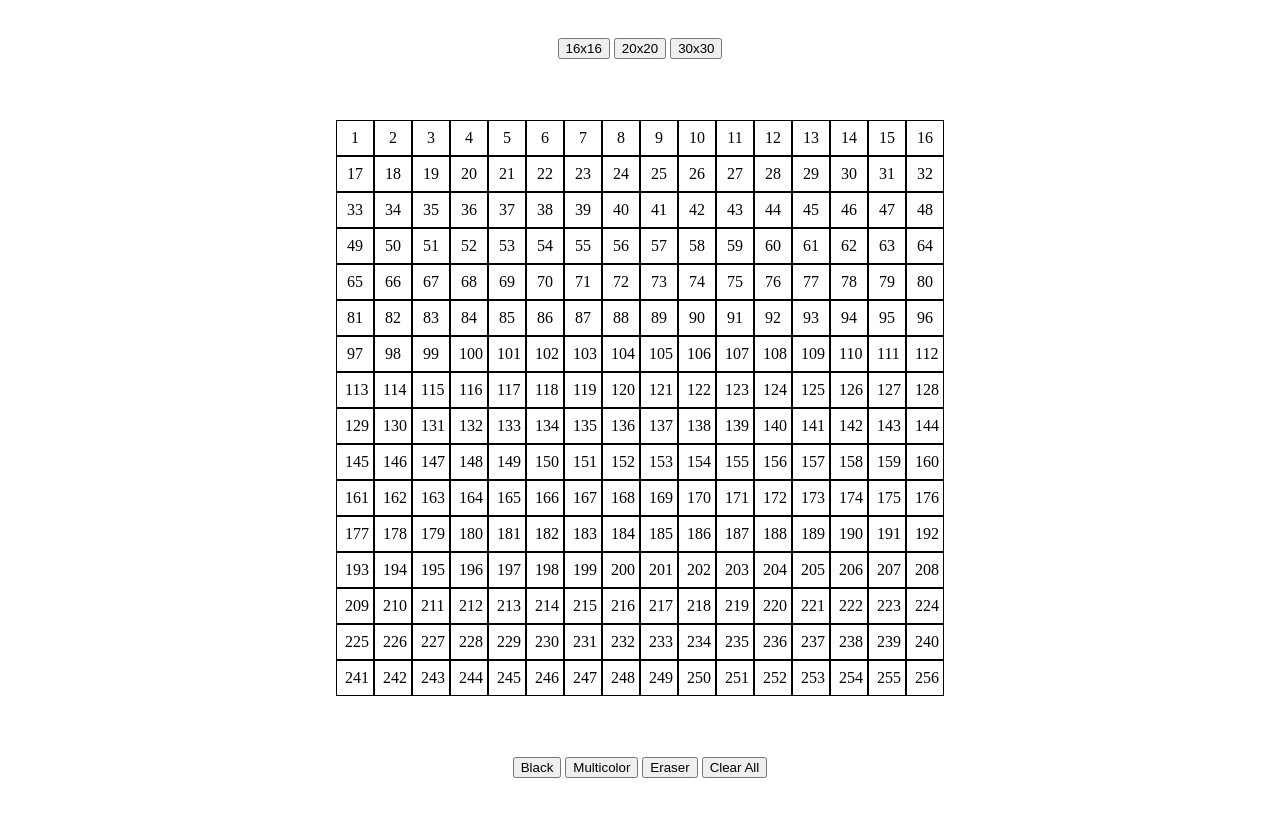
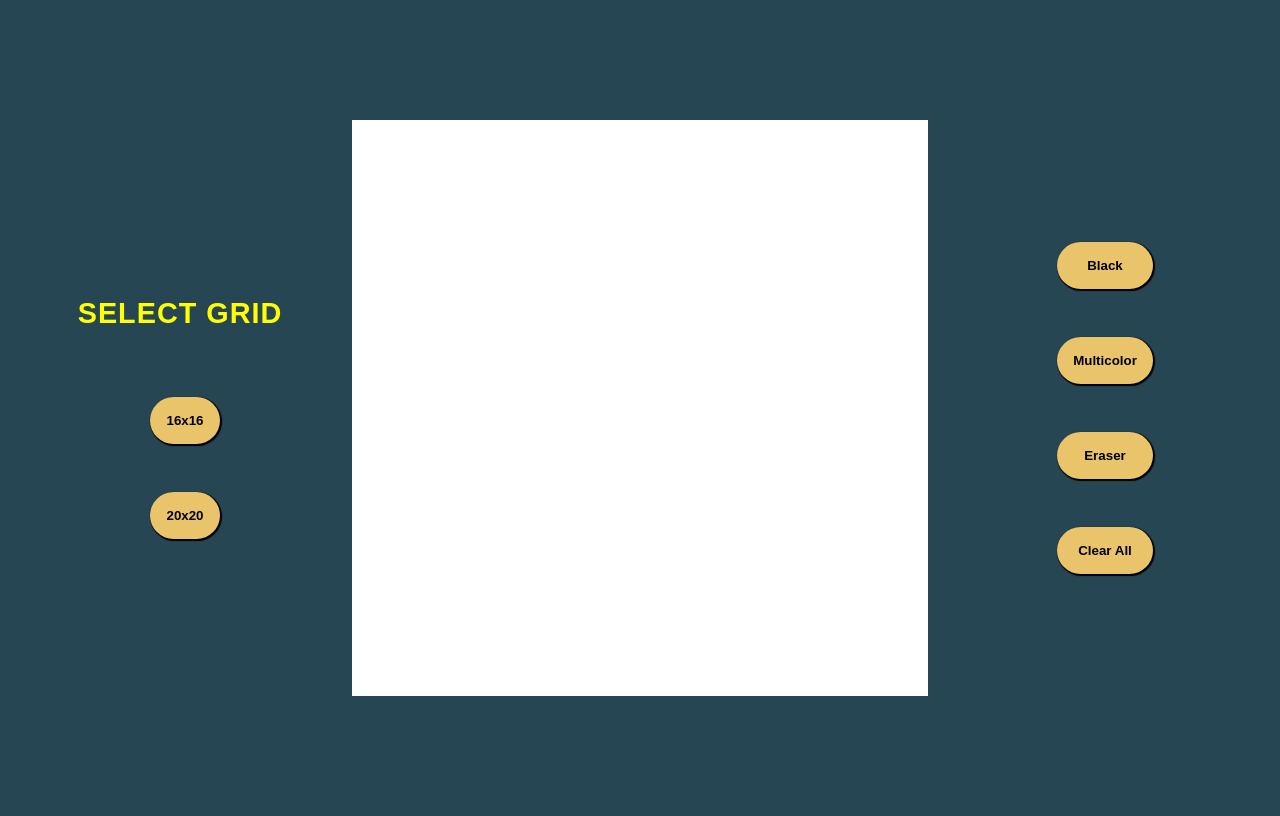
Before and after one commit to BoxyPipesnake/Etch-a-Sketch, a plain HTML site: page index.html in a window 1280 px wide. Drawn offline with Linux system fonts and the light colour scheme.

Commit message:
add styles to grid

```diff
--- a/app.js
+++ b/app.js
@@ -18,12 +18,16 @@ const paintAgain = document.querySelector('#color');
 const clearAll = document.querySelector('#clearAll');
 const multiColor = document.querySelector('#multiColor');
 
+
+container.addEventListener('mouseover', (e) => {
+    e.target.style.backgroundColor = "black";
+});
+
 function makeRows(rows, cols) {
   container.style.setProperty('--grid-rows', rows);
   container.style.setProperty('--grid-cols', cols);
   for (c = 0; c < (rows * cols); c++) {
     let cell = document.createElement("div");
-    cell.innerText = (c + 1);
     container.appendChild(cell).className = "grid-item";
   };
 };
@@ -44,11 +48,6 @@ grid2.addEventListener('click', ()=>{
     containerElements = document.querySelectorAll('.grid-container *');
 });
 
-grid3.addEventListener('click', ()=>{
-    removeChild()
-    makeRows(30, 30);
-    containerElements = document.querySelectorAll('.grid-container *');
-});
 
 grid1.addEventListener('click', ()=>{
     removeChild()
--- a/index.html
+++ b/index.html
@@ -8,10 +8,13 @@
     <link rel="stylesheet" href="styles.css">
 </head>
 <body>
+
+
+
     <div class="btn-options">
-        <button id="grid1">16x16</button>
-        <button id="grid2">20x20</button>
-        <button id="grid3">30x30</button>
+        <h1>Select Grid</h1>
+        <button class="btn btn-op-1" id="grid1">16x16</button>
+        <button class="btn btn-op-2" id="grid2">20x20</button>
     </div>
 
     <div class="grid-container" id="container">
@@ -19,10 +22,10 @@
     </div>
 
     <div class="btn-container" id="buttons">
-        <button id="color">Black</button>
-        <button id="multiColor">Multicolor</button>
-        <button id="clearBtn">Eraser</button>
-        <button id="clearAll">Clear All</button>
+        <button class="btn btn-1" id="color">Black</button>
+        <button class="btn btn-2" id="multiColor">Multicolor</button>
+        <button class="btn btn-3" id="clearBtn">Eraser</button>
+        <button class="btn btn-4" id="clearAll">Clear All</button>
     </div>
 
     <script src="app.js"></script>
--- a/styles.css
+++ b/styles.css
@@ -3,21 +3,80 @@
     --grid-rows: 1;
 }
 
+
+
 body {
     display: grid;
     place-items: center;
     min-height: 100vh;
+    background-color: #264653;
+    grid-template-columns: repeat(3, 1fr);
+}
+
+button {
+    cursor: pointer;
+}
+
+h1 {
+    color: yellow;
+    letter-spacing: 1px;
+    text-transform: uppercase;
+    font-size: 1.8rem;
+    font-weight: 900;
+    font-family: Arial, Helvetica, sans-serif;
+
+    animation: myAnim 5s ease-in 0s 1 normal forwards;
+}
+
+@keyframes myAnim {
+	0%,
+	50%,
+	100% {
+		opacity: 1;
+	}
+
+	25%,
+	75% {
+		opacity: 0;
+	}
 }
 
 #container {
     display: grid;
     grid-template-rows: repeat(var(--grid-rows), 1fr);
     grid-template-columns: repeat(var(--grid-cols), 1fr);
+    background-color: white !important;
 }
 
 .grid-item {
     width: 20px;
+    height: 20px;
     padding: 0.5rem;
-    border: 1px solid black;
     text-align: center;
 }
+
+
+.btn-options {
+    align-items: center;
+}
+
+.btn-options, .btn-container {
+    display: flex;
+    flex-direction: column;
+    gap: 3rem;
+}
+
+.btn {
+    padding: 1rem;
+    border-radius: 25px;
+    border-style: none;
+    box-shadow: 1px 1px 1px 1px black;
+    margin-left: 10px;
+    background-color: #E9C46A;
+    font-weight: 900;
+}
+
+.btn:hover {
+    scale: 1.1;
+    background-color: yellow;
+}
```
